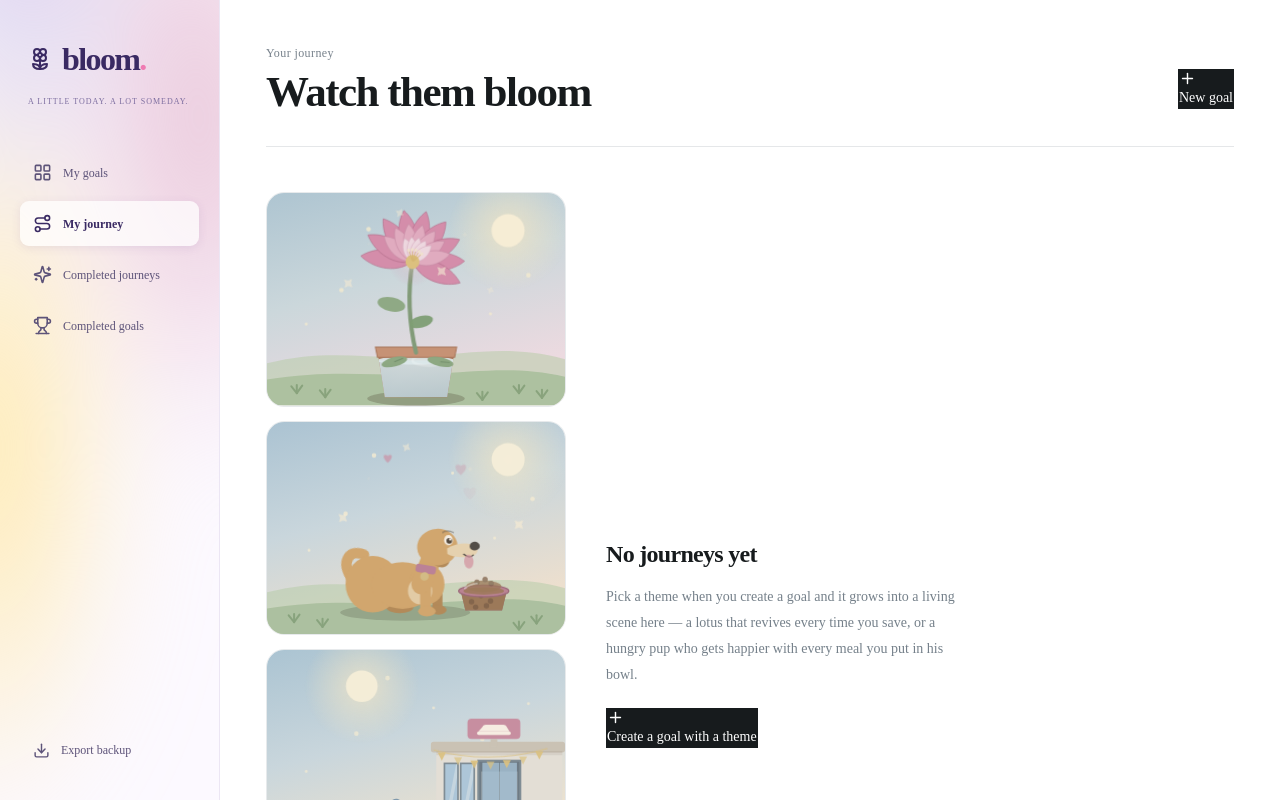
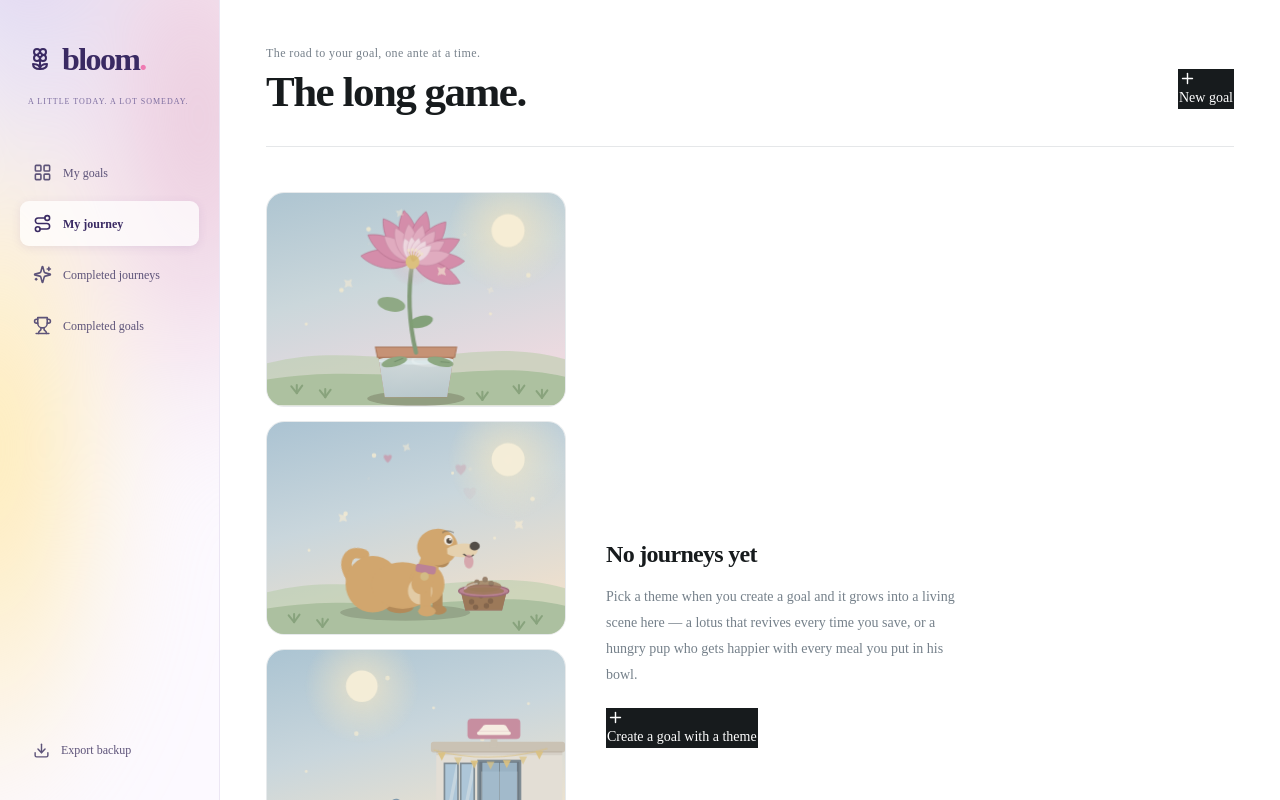
Before and after one commit to ManalAsad/Ante, a React (Vite) app in the folder frontend/: page / in a window 1280 px wide. Both pictures are taken after a click on the button "My journey". Shown: the top 800 px of the page. Built offline with nearby package versions, Linux system fonts and the light colour scheme.

Commit message:
update heading

```diff
--- a/frontend/src/features/journey/Journey.jsx
+++ b/frontend/src/features/journey/Journey.jsx
@@ -20,8 +20,8 @@ export default function Journey({ goals, onOpen, onCreate, onBloomed }) {
   return <>
     <header className="page-heading journey-heading">
       <div>
-        <span className="eyebrow">Your journey</span>
-        <h1>Watch them bloom</h1>
+        <span className="eyebrow">The road to your goal, one ante at a time.</span>
+        <h1>The long game.</h1>
       </div>
       <button className="button primary" onClick={onCreate}><Plus size={17} />New goal</button>
     </header>
```
